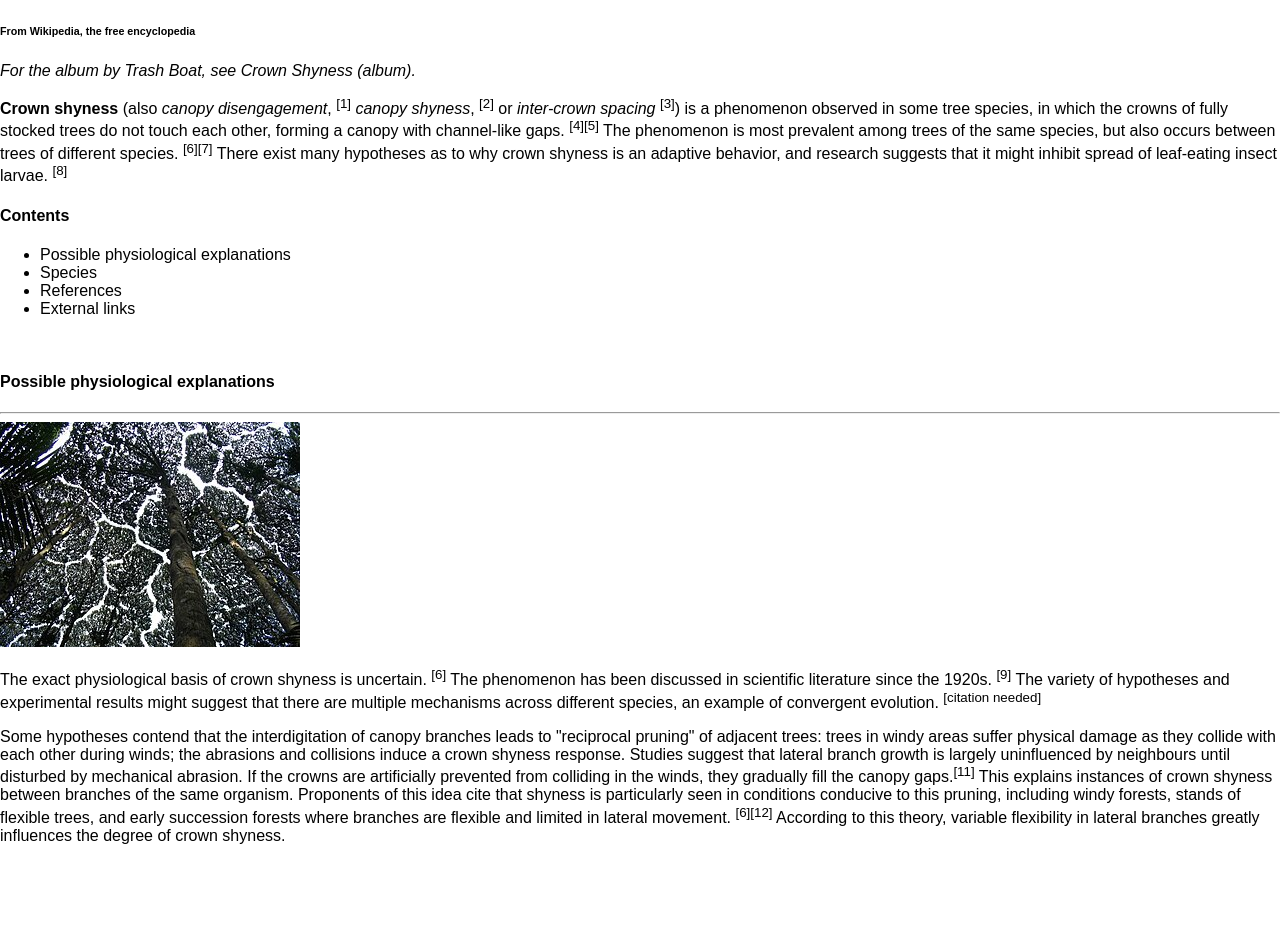
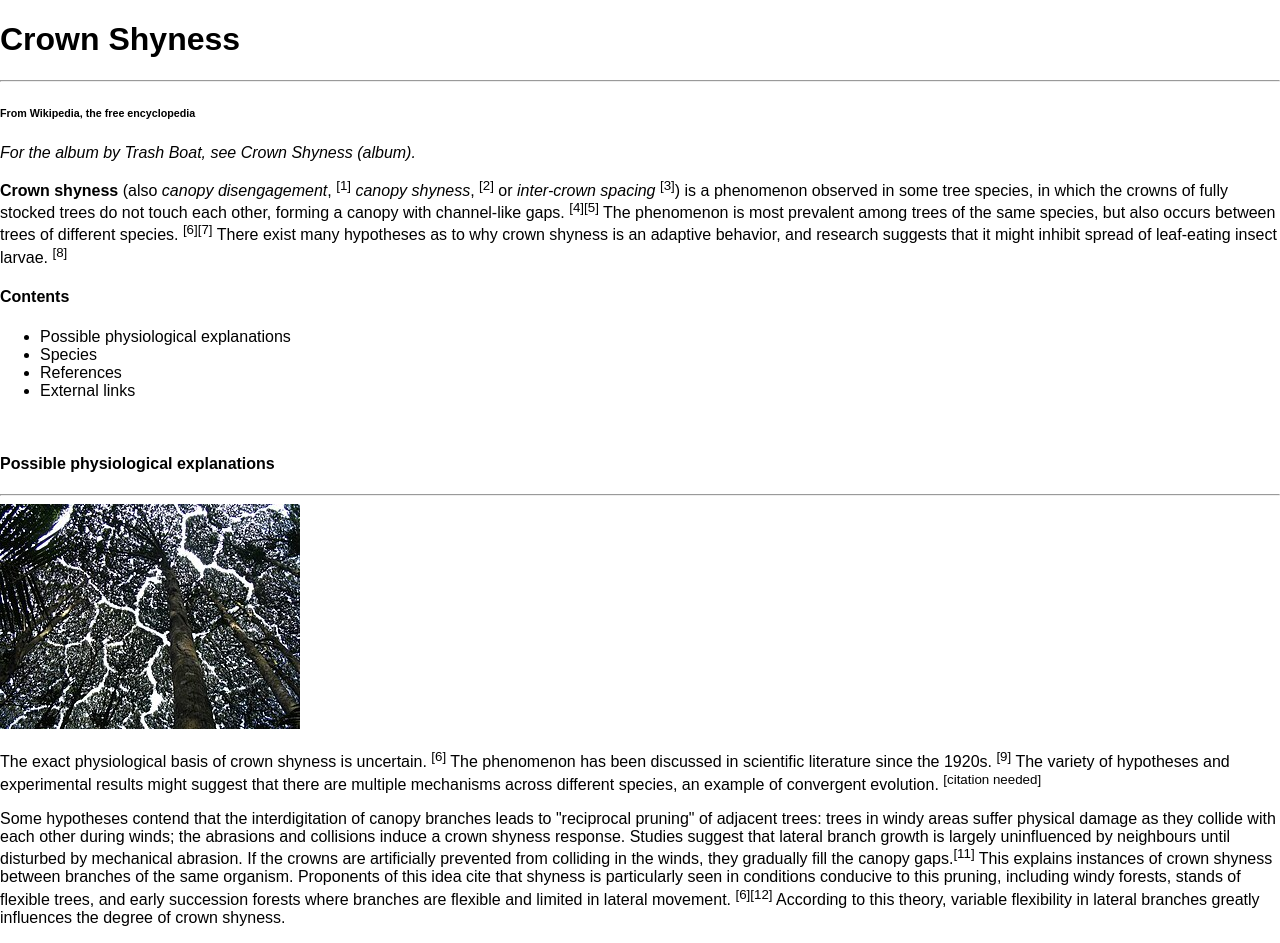
Before and after one commit to JorgeP1598/jorgep1598.github.io, a plain HTML site: page 02-exercises/01-wiki-page/index.html in a window 1280 px wide. Before the commit the page ends 861 px from the top, so only its background shows below. Drawn offline with Linux system fonts and the light colour scheme; files that its build step writes are made by us from their sources.

Commit message:
Update index.html

```diff
--- a/02-exercises/01-wiki-page/index.html
+++ b/02-exercises/01-wiki-page/index.html
@@ -7,6 +7,8 @@
         <link href="css/style.css" rel="stylesheet">
     </head>
     <body>
+        <h1>Crown Shyness</h1>
+        <hr>
         <h6>From Wikipedia, the free encyclopedia</h6>
         <i>For the album by Trash Boat, see Crown Shyness (album).</i>
         <p>
```
